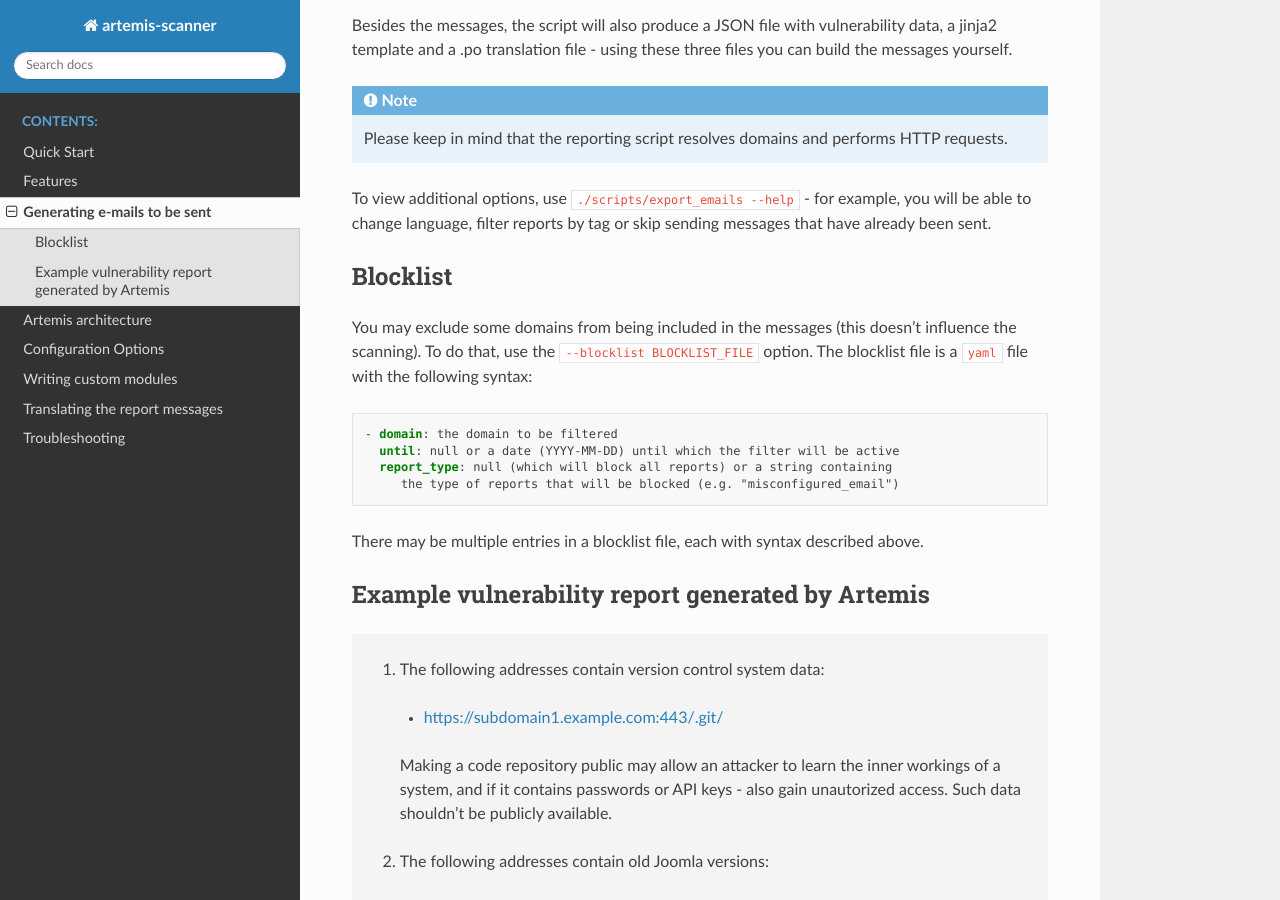
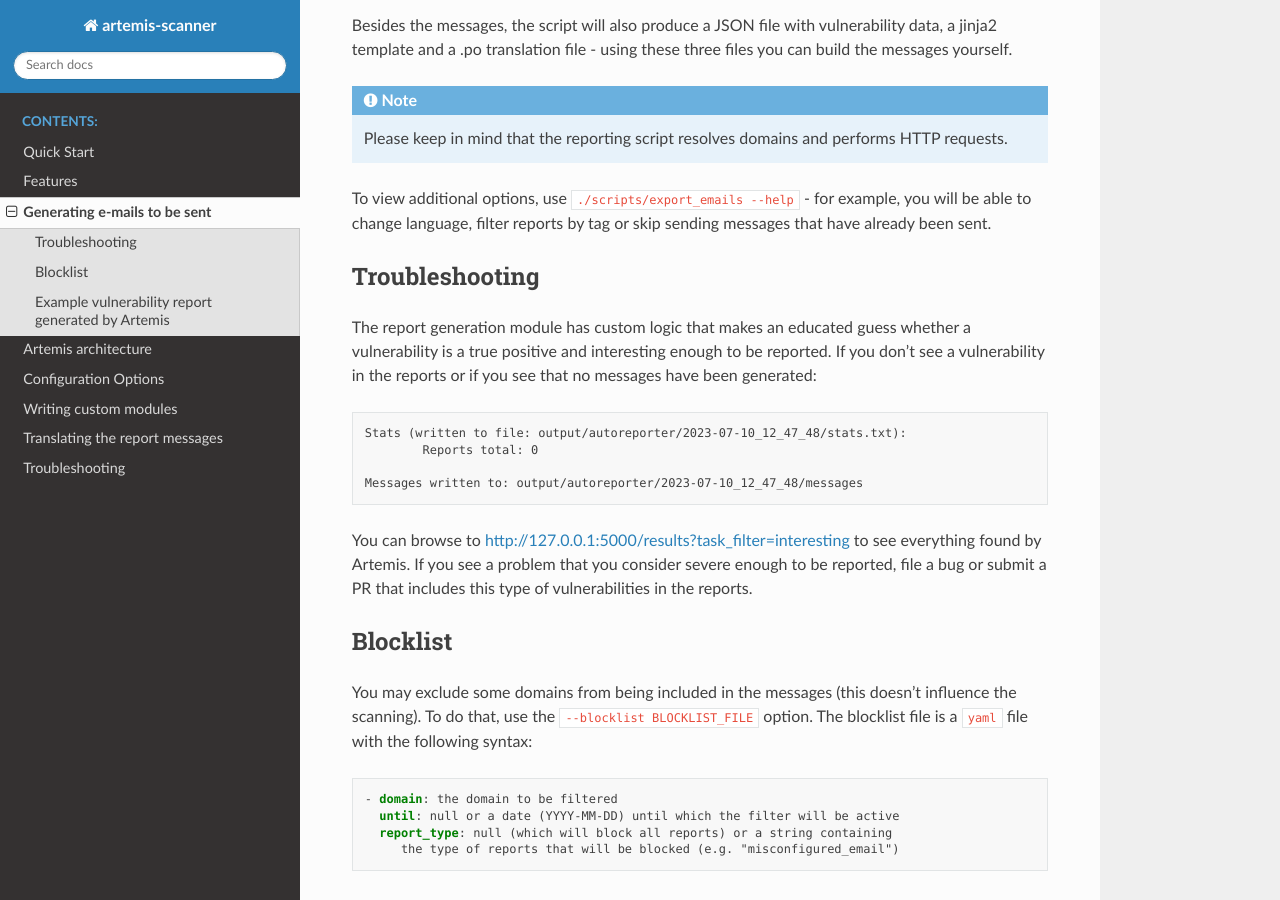
Before and after one commit to CERT-Polska/Artemis, a Sphinx documentation site: the page built from docs/generating-emails.rst, in a window 1280 px wide and 900 px high, scrolled down 605 px. Built offline with Sphinx 7.4.7 and the Read the Docs theme 2.0.0, drawn with Linux system fonts in a browser that asks for light colours.

Commit message:
Generating e-mails troubleshooting (#420)
* Generating e-mails troubleshooting

* .

```diff
--- a/docs/generating-emails.rst
+++ b/docs/generating-emails.rst
@@ -30,6 +30,24 @@
 
 To view additional options, use ``./scripts/export_emails --help`` - for example, you will be able to change
 language, filter reports by tag or skip sending messages that have already been sent.
+
+Troubleshooting
+^^^^^^^^^^^^^^^
+The report generation module has custom logic that makes an educated guess whether a vulnerability
+is a true positive and interesting enough to be reported. If you don't see a vulnerability in the reports
+or if you see that no messages have been generated:
+
+.. code-block:: none
+
+  Stats (written to file: output/autoreporter/2023-07-10_12_47_48/stats.txt):
+          Reports total: 0
+
+  Messages written to: output/autoreporter/2023-07-10_12_47_48/messages
+
+
+You can browse to http://127.0.0.1:5000/results?task_filter=interesting to see everything found by Artemis.
+If you see a problem that you consider severe enough to be reported, file a bug or submit a PR that includes
+this type of vulnerabilities in the reports.
 
 
 Blocklist
```
